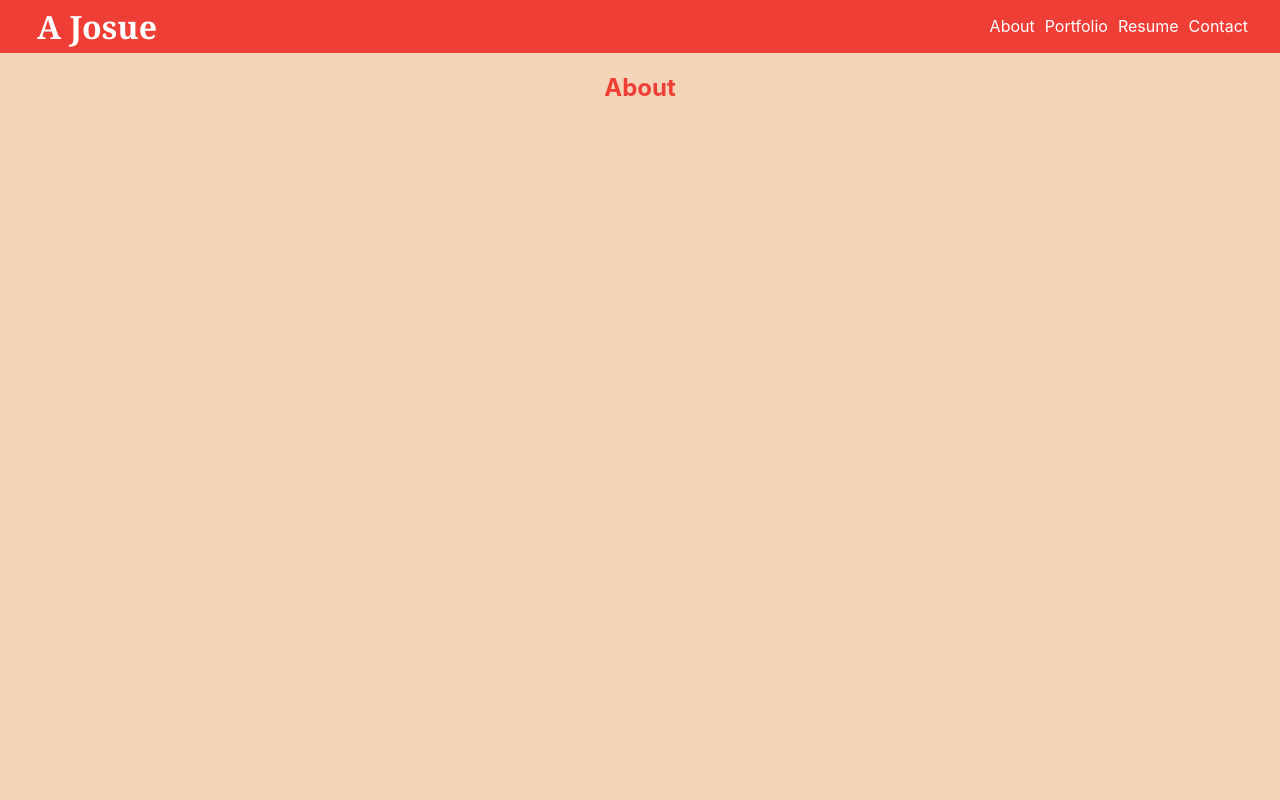
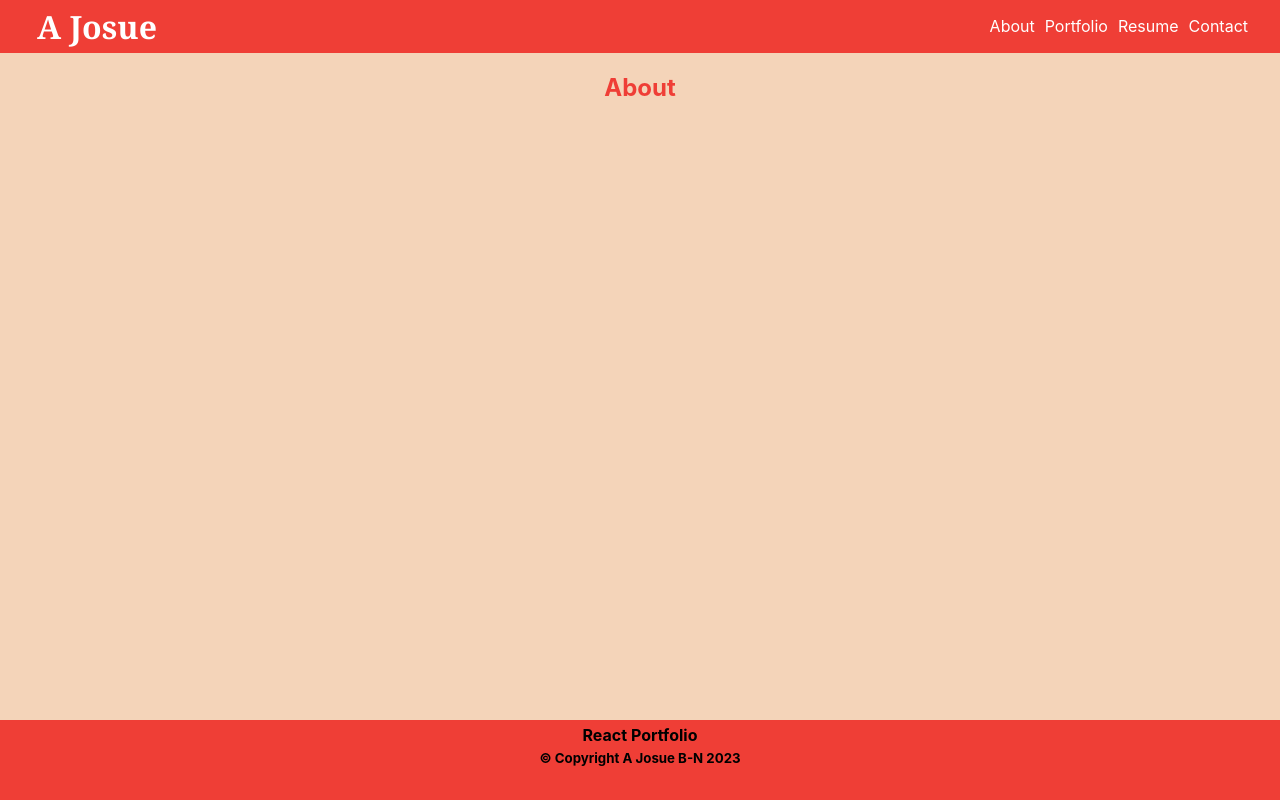
Before and after one commit to AJosueBN/react-portfolio, a React (Create React App) app: page / in a window 1280 px wide. Built offline with nearby package versions, Linux system fonts and the light colour scheme.

Commit message:
Added a footer to page

```diff
--- a/src/App.css
+++ b/src/App.css
@@ -1,38 +1,3 @@
 .App {
   text-align: center;
 }
-
-.App-logo {
-  height: 40vmin;
-  pointer-events: none;
-}
-
-@media (prefers-reduced-motion: no-preference) {
-  .App-logo {
-    animation: App-logo-spin infinite 20s linear;
-  }
-}
-
-.App-header {
-  background-color: #282c34;
-  min-height: 100vh;
-  display: flex;
-  flex-direction: column;
-  align-items: center;
-  justify-content: center;
-  font-size: calc(10px + 2vmin);
-  color: white;
-}
-
-.App-link {
-  color: #61dafb;
-}
-
-@keyframes App-logo-spin {
-  from {
-    transform: rotate(0deg);
-  }
-  to {
-    transform: rotate(360deg);
-  }
-}
--- a/src/App.js
+++ b/src/App.js
@@ -5,6 +5,7 @@ import About from "./pages/About"
 import Portfolio from "./pages/Portfolio"
 import Resume from "./pages/Resume"
 import Contact from "./pages/Contact"
+import Footer from "./components/Footer"
 
 export const AppContext = createContext()
 
@@ -33,6 +34,7 @@ function App() {
       <main>
       {content}
       </main>
+      <Footer />
       </AppContext.Provider>
     </div>
   );
--- /dev/null
+++ b/src/components/Footer/index.js
@@ -0,0 +1,14 @@
+import React from 'react'
+import "./style.css"
+
+
+function Footer() {
+  return (
+    <footer>
+        <h4>React Portfolio </h4>
+        <h5>© Copyright A Josue B-N 2023</h5>
+    </footer>
+  )
+}
+
+export default Footer
--- /dev/null
+++ b/src/components/Footer/style.css
@@ -0,0 +1,15 @@
+footer {
+    background-color: #EF3E36;
+    position: fixed;
+    bottom: 0;
+    width: 100%;
+    height: 10vh;
+
+
+}
+
+h4,h5 {
+    padding: 0;
+    margin: 0;
+    margin-top: 5px;
+}
--- a/src/pages/Contact/style.css
+++ b/src/pages/Contact/style.css
@@ -58,11 +58,11 @@
   }
 
   .github-link img {
-    width: 100px; /* Adjust the image size as needed */
+    width: 100px;
     height: auto;
-    transition: transform 0.3s ease; /* Add a smooth transform effect */
+    transition: transform 0.3s ease;
   }
 
   .github-link img:hover {
-    transform: scale(1.1); /* Scale up the image on hover */
+    transform: scale(1.1);
   }
--- a/src/pages/Portfolio/style.css
+++ b/src/pages/Portfolio/style.css
@@ -1,5 +1,9 @@
 body {
     background-color:  #F4D4B9;
+}
+
+.portfolio {
+    height: 100vh;
 }
 
 .portfolio h1 {
```
